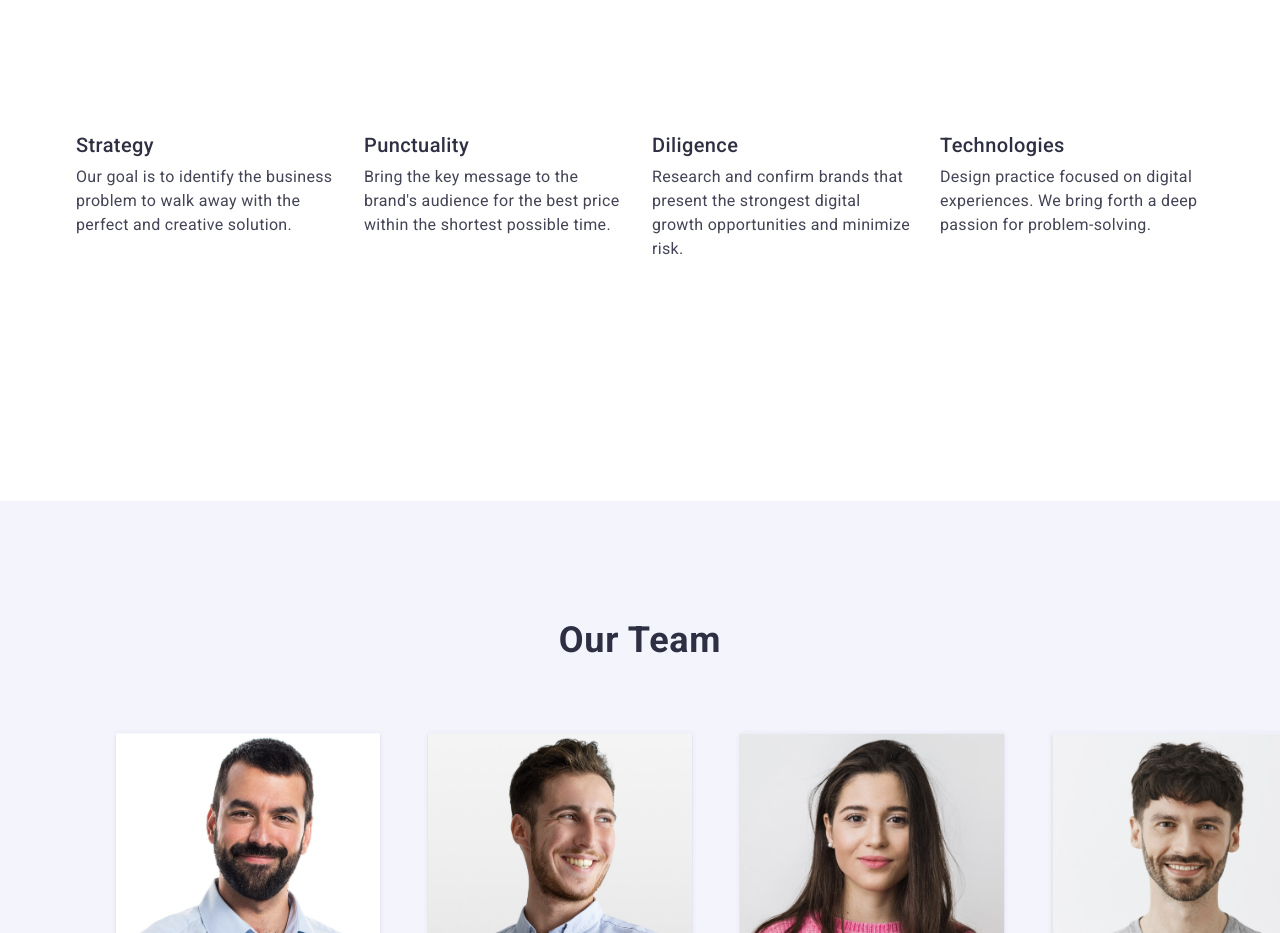
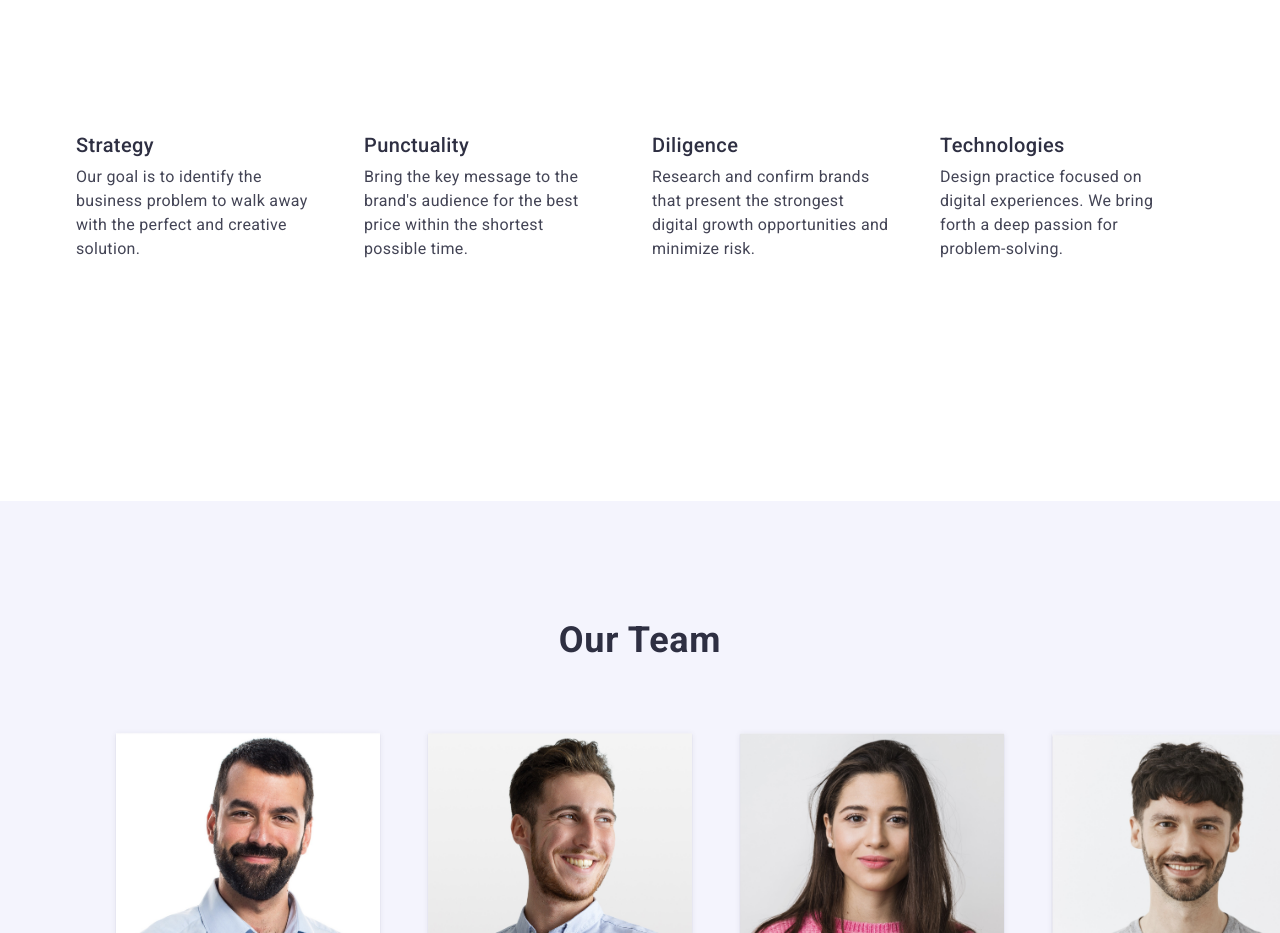
Before and after one commit to KrasMish/goit-markup-hw-03, a plain HTML site: page index.html in a window 1280 px wide. Shown: the part 780-1713 px from the top of the page. Drawn offline with nearby package versions, Linux system fonts and the light colour scheme.

Commit message:
Update styles.css

```diff
--- a/css/styles.css
+++ b/css/styles.css
@@ -185,9 +185,9 @@ img {
   padding-left: 0;
 }
 .section-first .menu .item-sec-t {
-  /*margin-right: 24px;*/
-  width: calc((100% - 72px) / 4);
-    padding-left: 0;
+    margin-right: 24px;
+      padding: 0;
+      flex-basis: calc((100% - 3 * 24px) / 4);
 }
 
 .section-first .menu .item-sec-t .sec-header {
```
